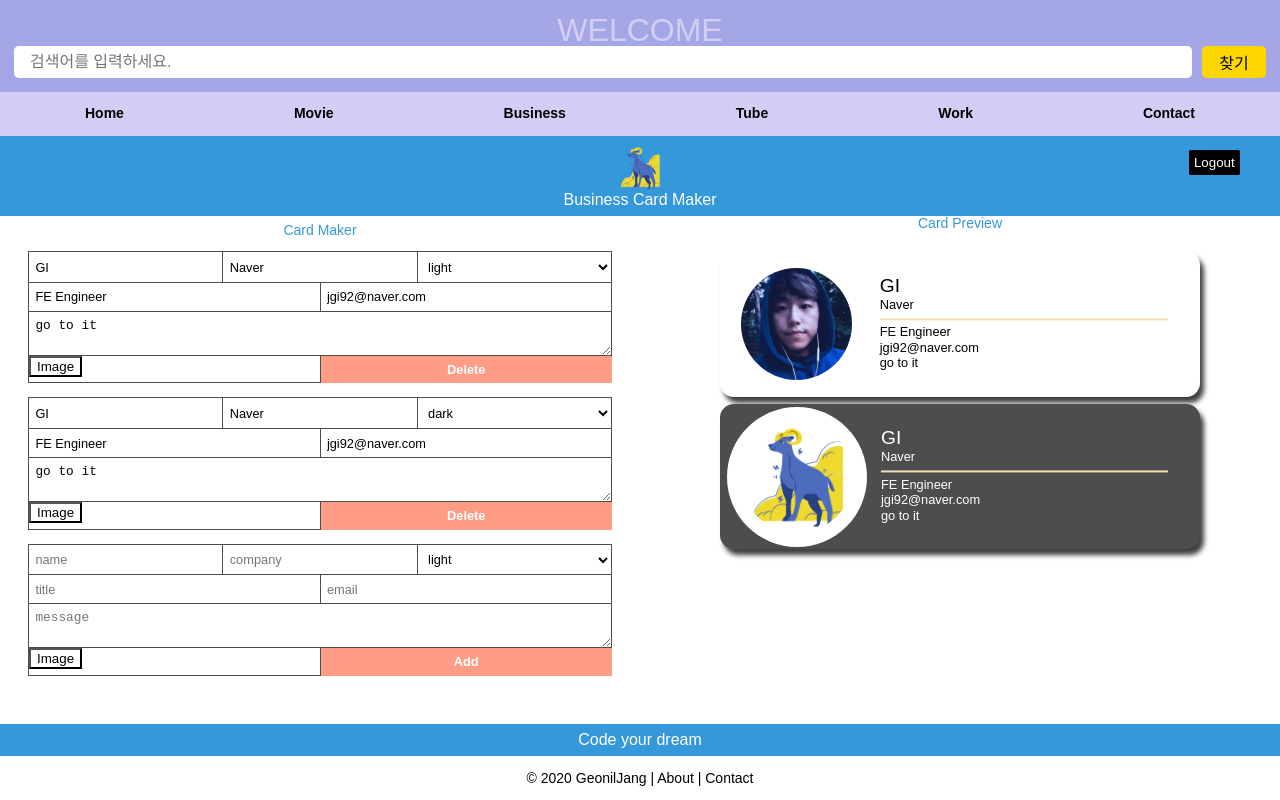
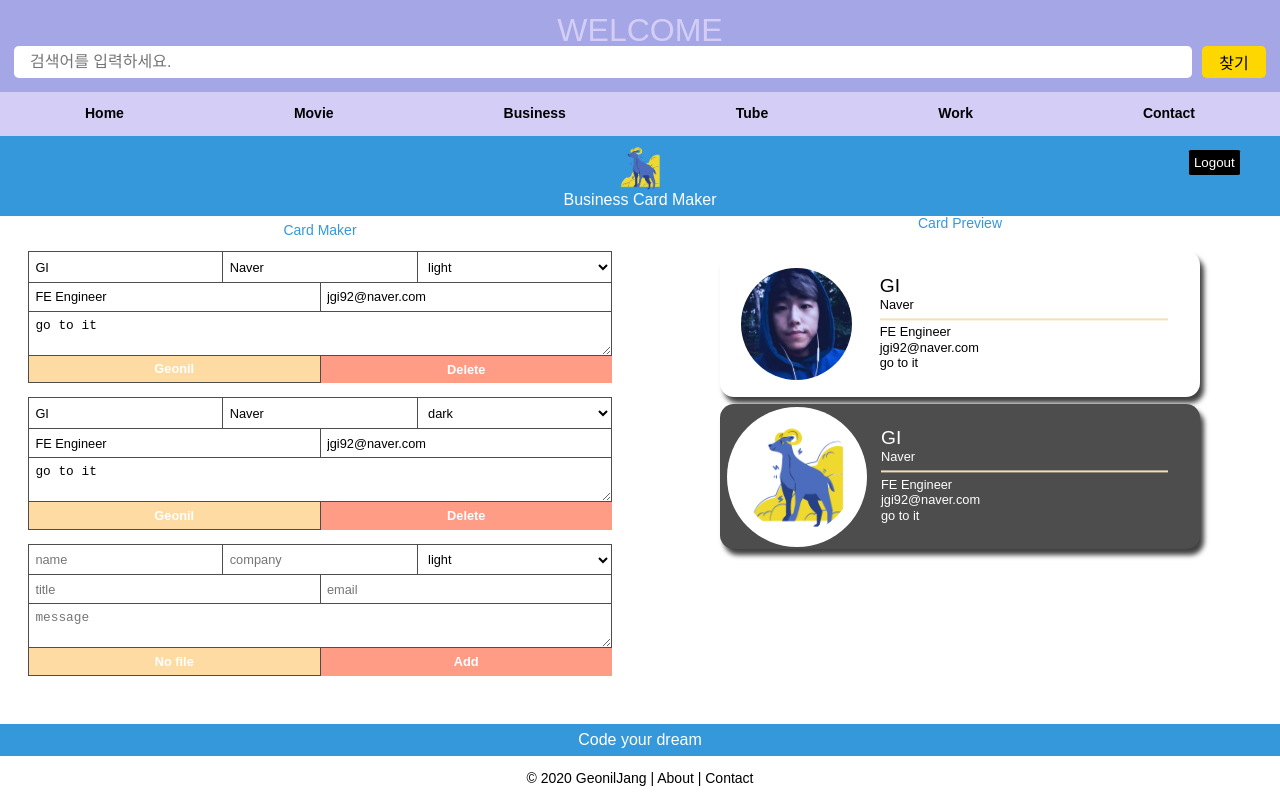
Before and after one commit to takeaways/react-my-web, a React (Create React App) app: page /business/maker in a window 1280 px wide. Built offline with nearby package versions, Linux system fonts and the light colour scheme; no server answers; sample sign-in values are in the browser's storage.

Commit message:
upload image

```diff
--- a/src/pages/Business/components/card_add_form/card_add_form.tsx
+++ b/src/pages/Business/components/card_add_form/card_add_form.tsx
@@ -3,10 +3,10 @@ import styles from './card_add_form.module.css'
 import Button from '../button/button'
 import { v4 as uuidv4 } from 'uuid'
 import ImageFileInput from '../image_file_input/image_file_input'
+import Card from '../card/card'
 
-function CardAddForm({ onSubmit }: any) {
+function CardAddForm({ FileInput, onSubmit }: any) {
   const formRef = React.useRef<HTMLFormElement>(null)
-
   const nameRef = React.useRef<HTMLInputElement>(null)
   const companyRef = React.useRef<HTMLInputElement>(null)
   const themeRef = React.useRef<HTMLSelectElement>(null)
@@ -14,24 +14,34 @@ function CardAddForm({ onSubmit }: any) {
   const emailRef = React.useRef<HTMLInputElement>(null)
   const messageRef = React.useRef<HTMLTextAreaElement>(null)
 
+  const [file, setFile] = React.useState({ fileName: null, fileURL: null })
+  const onFileChange = (file: any) => {
+    setFile({
+      fileName: file.name,
+      fileURL: file.url,
+    })
+  }
+
   const handleSubmit = (e: React.FormEvent) => {
     e.preventDefault()
     const card = {
       id: uuidv4(),
-
       name: nameRef.current!.value || '',
       company: companyRef.current!.value || '',
       theme: themeRef.current!.value || 'light',
       title: titleRef.current!.value || '',
       email: emailRef.current!.value || '',
       message: messageRef.current!.value || '',
+      fileName: file.fileName || '',
+      fileURL: file.fileURL || '',
     }
     formRef.current!.reset()
+    setFile({ fileName: null, fileURL: null })
     onSubmit(card)
   }
 
   return (
-    <form ref={formRef} className={styles.form} onSubmit={handleSubmit}>
+    <form ref={formRef} className={styles.form}>
       <input
         className={styles.input}
         type="text"
@@ -72,9 +82,9 @@ function CardAddForm({ onSubmit }: any) {
         placeholder={'message'}
       ></textarea>
       <div className={styles.fileInput}>
-        <ImageFileInput />
+        <FileInput name={file.fileName} onFileChange={onFileChange} />
       </div>
-      <Button name={'Add'} onClick={onSubmit} />
+      <Button name={'Add'} onClick={handleSubmit} />
     </form>
   )
 }
--- a/src/pages/Business/components/card_edit_form/card_edit_form.tsx
+++ b/src/pages/Business/components/card_edit_form/card_edit_form.tsx
@@ -3,7 +3,7 @@ import styles from './card_edit_form.module.css'
 import Button from '../button/button'
 import ImageFileInput from '../image_file_input/image_file_input'
 
-function CardEditForm({ card, updateCard, deleteCard }: any) {
+function CardEditForm({ FileInput, card, updateCard, deleteCard }: any) {
   const {
     name,
     company,
@@ -21,6 +21,14 @@ function CardEditForm({ card, updateCard, deleteCard }: any) {
   const titleRef = React.useRef<HTMLInputElement>(null)
   const emailRef = React.useRef<HTMLInputElement>(null)
   const messageRef = React.useRef<HTMLTextAreaElement>(null)
+
+  const onFileChange = (file: any) => {
+    updateCard({
+      ...card,
+      fileName: file.name,
+      fileURL: file.url,
+    })
+  }
 
   const handleChange = (e: any) => {
     if (e.currentTarget == null) {
@@ -88,7 +96,7 @@ function CardEditForm({ card, updateCard, deleteCard }: any) {
         onChange={handleChange}
       ></textarea>
       <div className={styles.fileInput}>
-        <ImageFileInput />
+        <FileInput name={fileName} onFileChange={onFileChange} />
       </div>
       <Button name={'Delete'} onClick={onSubmit} />
     </form>
--- a/src/pages/Business/components/editor/editor.tsx
+++ b/src/pages/Business/components/editor/editor.tsx
@@ -3,6 +3,7 @@ import CardAddForm from '../card_add_form/card_add_form'
 import CardEditForm from '../card_edit_form/card_edit_form'
 import styles from './editor.module.css'
 export default function Editor({
+  FileInput,
   cards,
   addCard,
   updateCard,
@@ -14,12 +15,13 @@ export default function Editor({
       {Object.keys(cards).map((key: any) => (
         <CardEditForm
           key={key}
+          FileInput={FileInput}
           card={cards[key]}
           updateCard={updateCard}
           deleteCard={deleteCard}
         />
       ))}
-      <CardAddForm onSubmit={addCard} />
+      <CardAddForm FileInput={FileInput} onSubmit={addCard} />
     </section>
   )
 }
--- a/src/pages/Business/components/image_file_input/image_file_input.module.css
+++ b/src/pages/Business/components/image_file_input/image_file_input.module.css
@@ -0,0 +1,24 @@
+.container {
+  width: 100%;
+  height: 100%;
+  display: flex;
+}
+
+.input {
+  display: none;
+}
+
+.button {
+  width: 100%;
+  background-color: var(--color-yellow);
+  font-weight: bold;
+  cursor: pointer;
+  border: 0;
+  outline: 0;
+  font-size: 0.8rem;
+  color: white;
+}
+
+.button:hover {
+  opacity: 0.8;
+}
--- a/src/pages/Business/components/image_file_input/image_file_input.tsx
+++ b/src/pages/Business/components/image_file_input/image_file_input.tsx
@@ -1,5 +1,36 @@
 import React from 'react'
 import styles from './image_file_input.module.css'
-export default function ImageFileInput(props: any) {
-  return <button>Image</button>
+export default function ImageFileInput({
+  imageUploader,
+  name,
+  onFileChange,
+}: any) {
+  const inputRef = React.useRef<HTMLInputElement>(null)
+  const onButtonCloick = (e: any) => {
+    e.preventDefault()
+    inputRef.current!.click()
+  }
+
+  const onChange = async (event: any) => {
+    const uploaded = await imageUploader.upload(event.target.files[0])
+    onFileChange({
+      name: uploaded.original_filename,
+      url: uploaded.url,
+    })
+  }
+  return (
+    <div className={styles.container}>
+      <input
+        ref={inputRef}
+        className={styles.input}
+        type="file"
+        accept="image/*"
+        name="file"
+        onChange={onChange}
+      />
+      <button className={styles.button} onClick={onButtonCloick}>
+        {name || 'No file'}
+      </button>
+    </div>
+  )
 }
--- a/src/pages/Business/components/maker/maker.tsx
+++ b/src/pages/Business/components/maker/maker.tsx
@@ -5,10 +5,10 @@ import styles from './maker.module.css'
 import { useHistory } from 'react-router-dom'
 import Editor from '../editor/editor'
 import Preview from '../preview/preview'
-function Maker({ authService }: any) {
+function Maker({ FileInput, authService }: any) {
   const [cards, setCards] = useState<any>({
-    '1': {
-      id: '1',
+    1: {
+      id: 1,
       name: 'GI',
       company: 'Naver',
       theme: 'light',
@@ -18,8 +18,8 @@ function Maker({ authService }: any) {
       fileName: 'Geonil',
       fileURL: '/images/my.png',
     },
-    '2': {
-      id: '2',
+    2: {
+      id: 2,
       name: 'GI',
       company: 'Naver',
       theme: 'dark',
@@ -44,8 +44,11 @@ function Maker({ authService }: any) {
 
   const createOrUpdateCard = (card: any) => {
     setCards((cards: any) => {
+      // console.log(cards)
+      console.log(card)
       const updated = { ...cards }
       updated[card.id] = card
+
       return updated
     })
   }
@@ -61,6 +64,7 @@ function Maker({ authService }: any) {
       <Header onLogout={onLogout} />
       <div className={styles.container}>
         <Editor
+          FileInput={FileInput}
           cards={cards}
           addCard={createOrUpdateCard}
           updateCard={createOrUpdateCard}
--- a/src/pages/Business/index.tsx
+++ b/src/pages/Business/index.tsx
@@ -4,8 +4,16 @@ import AuthService from '../../services/auth_service'
 import Login from './components/login/login'
 import styles from './business.module.css'
 import Maker from './components/maker/maker'
+import ImageUploader from 'services/image_uploader'
+import ImageFileInput from './components/image_file_input/image_file_input'
 
 const authService = new AuthService()
+const imageUploader = new ImageUploader()
+
+const FileInput = (props: any) => (
+  <ImageFileInput {...props} imageUploader={imageUploader} />
+)
+
 export default function Business() {
   return (
     <div className={styles.app}>
@@ -14,7 +22,7 @@ export default function Business() {
           <Login authService={authService} />
         </Route>
         <Route path="/business/maker">
-          <Maker authService={authService} />
+          <Maker FileInput={FileInput} authService={authService} />
         </Route>
       </Switch>
     </div>
--- /dev/null
+++ b/src/services/image_uploader.ts
@@ -0,0 +1,16 @@
+class ImageUploader {
+  async upload(file: File) {
+    console.log(file)
+    const url = 'https://api.cloudinary.com/v1_1/dg6qvchew/upload'
+    const formData = new FormData()
+    formData.append('file', file)
+    formData.append('upload_preset', 'reactmyweb')
+    const result = await fetch(url, {
+      method: 'POST',
+      body: formData,
+    })
+
+    return await result.json()
+  }
+}
+export default ImageUploader
```
